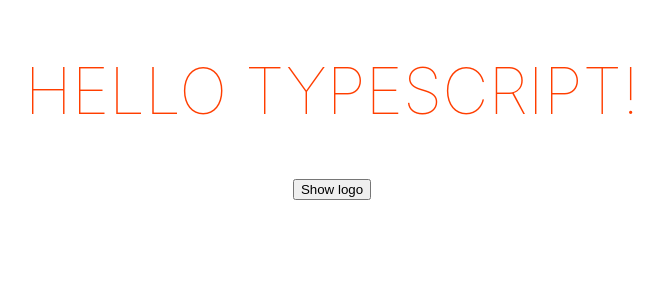
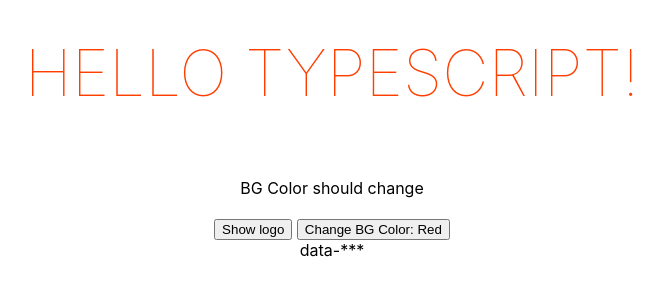
Before and after one commit to userquin/unocss-svelte-ts, a Svelte app: page / in a window 1280 px wide. Shown: the top 300 px of the page, without its empty margins (308-971 px from the left). Built offline with nearby package versions, Linux system fonts and the light colour scheme.

Commit message:
fix: svelte plugin before unocss chore: add bg color with svelte dynamic class chore: check data-*** => not working

```diff
--- a/src/App.svelte
+++ b/src/App.svelte
@@ -1,13 +1,18 @@
 <script lang="ts">
     import { fade, fly } from 'svelte/transition';
     let logo = false
+    let red = false
     const toggleLogo = () => {
         logo = !logo
     }
+    const toggleSpan = () => {
+        red = !red
+    }
     $: button = logo ? 'Hide logo' : 'Show logo'
+    $: span = red ? 'Normal' : 'Red'
 </script>
 <main>
-  <span class="i-logos-svelte-icon w-6em h-6em transform transition-900 !hover:rotate-180"></span>
+  <span class="i-logos-svelte-icon w-6em h-6em transform transition-800 !hover:rotate-180"></span>
 
   {#if logo}
     <span class:logo={logo} in:fly="{{ y: 200, duration: 2000 }}" out:fade></span>
@@ -17,7 +22,16 @@
 
   <br/>
 
+  <div class:bg-red-300={red}>BG Color should change</div>
+
+  <br/>
+
   <button on:click={toggleLogo}>{button}</button>
+  <button on:click={toggleSpan}>Change BG Color: {span}</button>
+
+  <br />
+
+  <div data-absolute=" " data-mt-20px=" " data-bottom-0=" ">data-***</div>
 
 </main>
 
--- a/vite.config.js
+++ b/vite.config.js
@@ -7,14 +7,19 @@ import presetIcons from '@unocss/preset-icons'
 // https://vitejs.dev/config/
 export default defineConfig({
   plugins: [
+    svelte(),
     UnoCss({
       //include: [/\.svelte$/],
       inspector: true,
       preprocess(matcher) {
-        if (matcher.startsWith('class:') && matcher.indexOf('=') > -1) {
+        if (matcher.startsWith('class:') && matcher.indexOf('=', 5) > -1) {
           const clazz = matcher.slice(6)
           console.log(`${matcher} => ${clazz.substring(0,clazz.indexOf('='))}`)
           return clazz.substring(0, clazz.indexOf('='))
+        }
+        if (matcher.startsWith('data-')) {
+          console.log(matcher.slice(5))
+          return matcher.slice(5)
         }
         return matcher
       },
@@ -31,6 +36,5 @@ export default defineConfig({
         }),
       ]
     }),
-    svelte(),
   ]
 })
```
